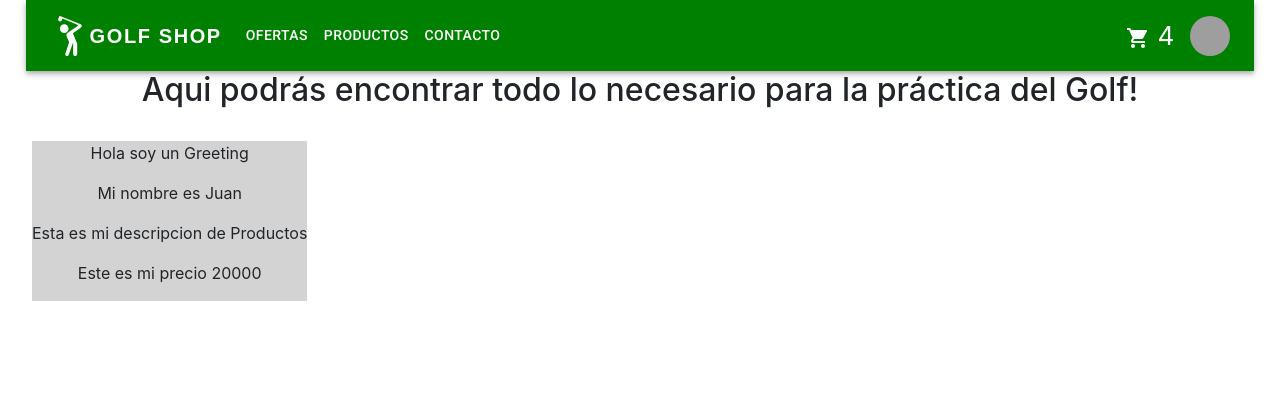
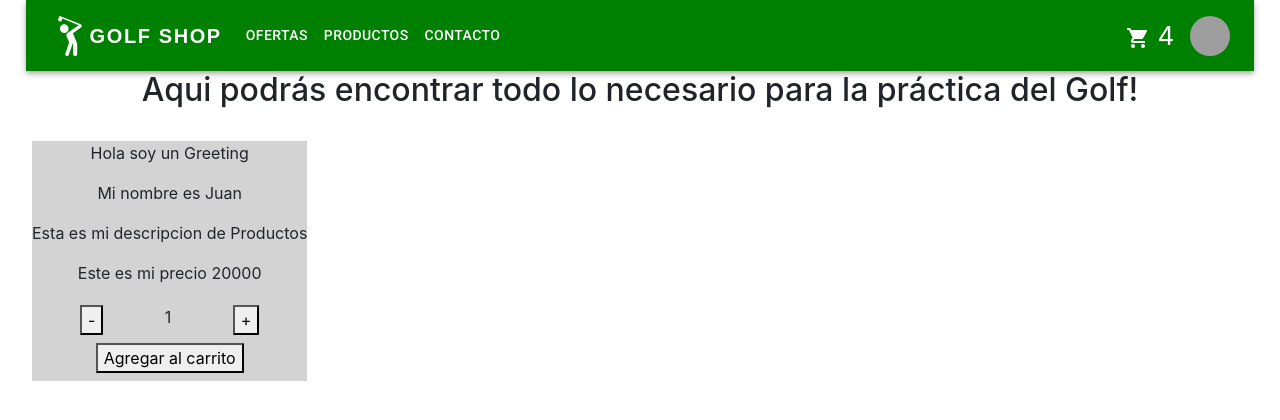
Before and after one commit to jm-aragonpaz/golf_shop-aragon-paz, a React (Create React App) app: page / in a window 1280 px wide. Shown: the top 420 px of the page. Built offline with nearby package versions, Linux system fonts and the light colour scheme; grey boxes are pictures that could not be loaded.

Commit message:
Desafío4-ItemCount

```diff
--- a/package.json
+++ b/package.json
@@ -15,6 +15,7 @@
     "react-bootstrap": "^2.4.0",
     "react-dom": "^18.1.0",
     "react-scripts": "5.0.1",
+    "sweetalert": "^2.1.2",
     "web-vitals": "^2.1.4"
   },
   "scripts": {
--- a/src/components/CartWidget/CartWidget.jsx
+++ b/src/components/CartWidget/CartWidget.jsx
@@ -1,5 +1,5 @@
 import ShoppingCartIcon from '@mui/icons-material/ShoppingCart';
-import SvgIcon from '@mui/material/SvgIcon';
+
 
 export const CartWidget = ({Cant}) =>{
     return(
--- /dev/null
+++ b/src/components/ItemCount/ItemCount.css
@@ -0,0 +1,12 @@
+#buttonBox{
+    margin-top: 0.2rem;
+    margin-bottom:0.5rem;
+    padding-left: 3rem;
+    padding-right: 3rem;
+    display:flex;
+    justify-content:space-between;
+}
+
+#addButton{
+    margin-bottom: 0.5rem;;
+}
--- /dev/null
+++ b/src/components/ItemCount/ItemCount.jsx
@@ -0,0 +1,65 @@
+import React, {useState} from "react";
+import swal from "sweetalert";
+import "./ItemCount.css";
+
+export default function ItemCount({stock,initial,onAdd}){
+    const [auxInitial, setAuxInitial] = useState(initial);
+
+    function rest(){
+        if ((auxInitial !== 1)&&(stock >=0)){
+            setAuxInitial(auxInitial - 1);
+        }
+    }
+    function suma(){
+        if ((auxInitial !== stock)&& stock>=0){
+            setAuxInitial(auxInitial +1);
+        }
+    }
+    function onAdd(cant){
+        // function mostrarAlertaErr() {
+        return(
+            swal({
+                title: 'Información',
+                text: `¿Estás seguro que queres agregar ` + cant +` unidad/es al carrito?`,
+                icon: 'warning',
+                buttons: true,
+                dangerMode:false,
+            // confirmButtonText: 'Ok',
+                })
+            .then((confirmation)=> {
+                if(confirmation){
+                    swal(`Usted ha agregado`+ cant +` unidad/es al carrito`,{
+                        icon:"success",
+                    });
+                }else{
+                    swal("Podés volver a seleccionar la cantidad deseada");
+                }
+            })
+        )
+    }
+    if(stock ===0){
+    return(
+
+        <div>
+        <div id="buttonBox">
+            <div><button disabled={true}>-</button></div>
+            <div>0</div>
+            <div><button disabled={true}>+</button></div>
+        </div>
+            <button id="addButton" disabled={true}>Producto sin Stock</button>
+        </div>
+    )
+    }else{
+        return(
+
+            <div>
+            <div id="buttonBox">
+                <div><button onClick={()=> rest()}>-</button></div>
+                <div>{auxInitial}</div>
+                <div><button onClick={()=> suma()}>+</button></div>
+            </div>
+                <button id="addButton" onClick={()=> onAdd(auxInitial)}>Agregar al carrito</button>
+            </div>
+        )
+    }
+}
--- a/src/components/ItemListContainer/ItemListContainer.jsx
+++ b/src/components/ItemListContainer/ItemListContainer.jsx
@@ -1,4 +1,5 @@
 import './ItemListContainer.css'
+import ItemCount from '../ItemCount/ItemCount';
 
 const ItemListContainer = ({Title, Name, Desc, Price}) =>{
     return(
@@ -7,6 +8,8 @@ const ItemListContainer = ({Title, Name, Desc, Price}) =>{
             <p>Mi nombre es {Name}</p>
             <p>Esta es mi descripcion {Desc}</p>
             <p>Este es mi precio {Price}</p>
+            <ItemCount stock={5} initial={1} onAdd="onAdd"/>
+            {/* <ItemCount stock={0} initial={1} onAdd="onAdd"/> */}
         </div>
     )
 }
```
Also changed, not shown: src/App.js (line endings or trailing spaces), 1 other file (tests, documents, lock files or other folders).
